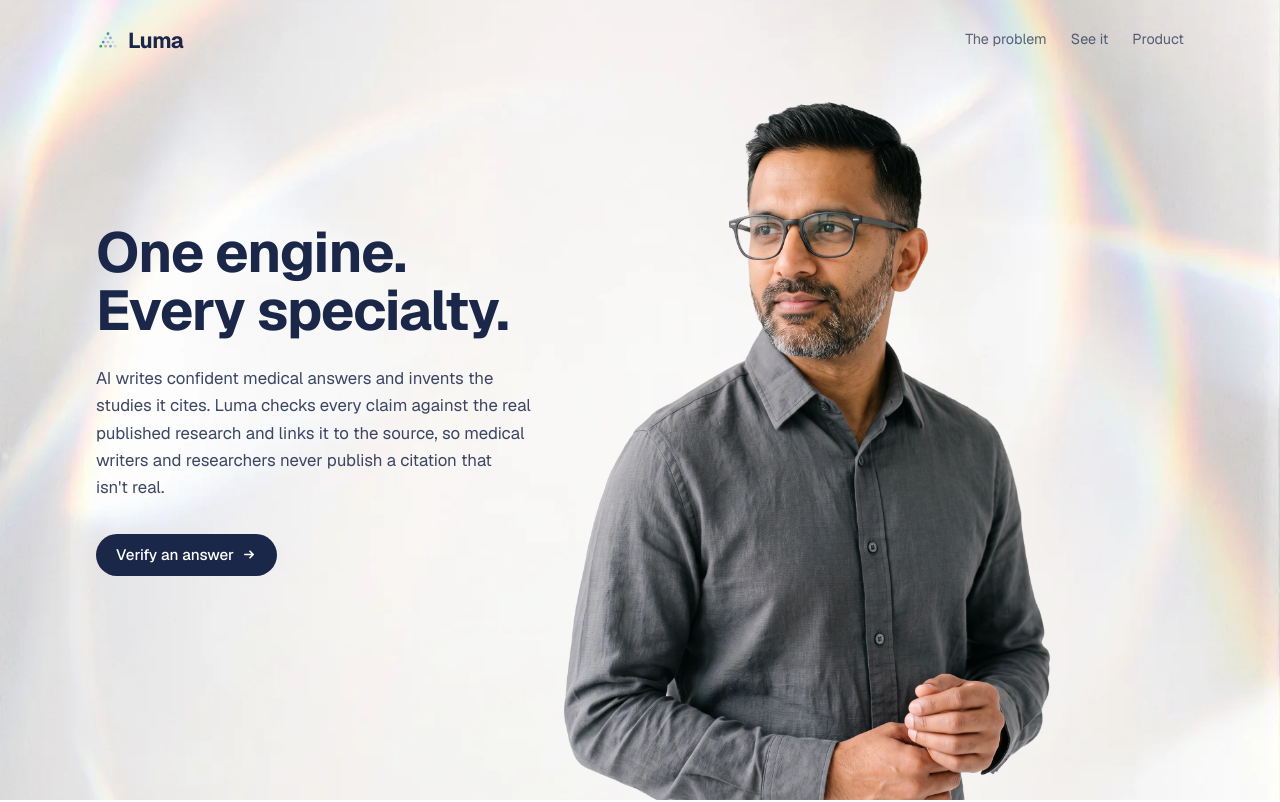
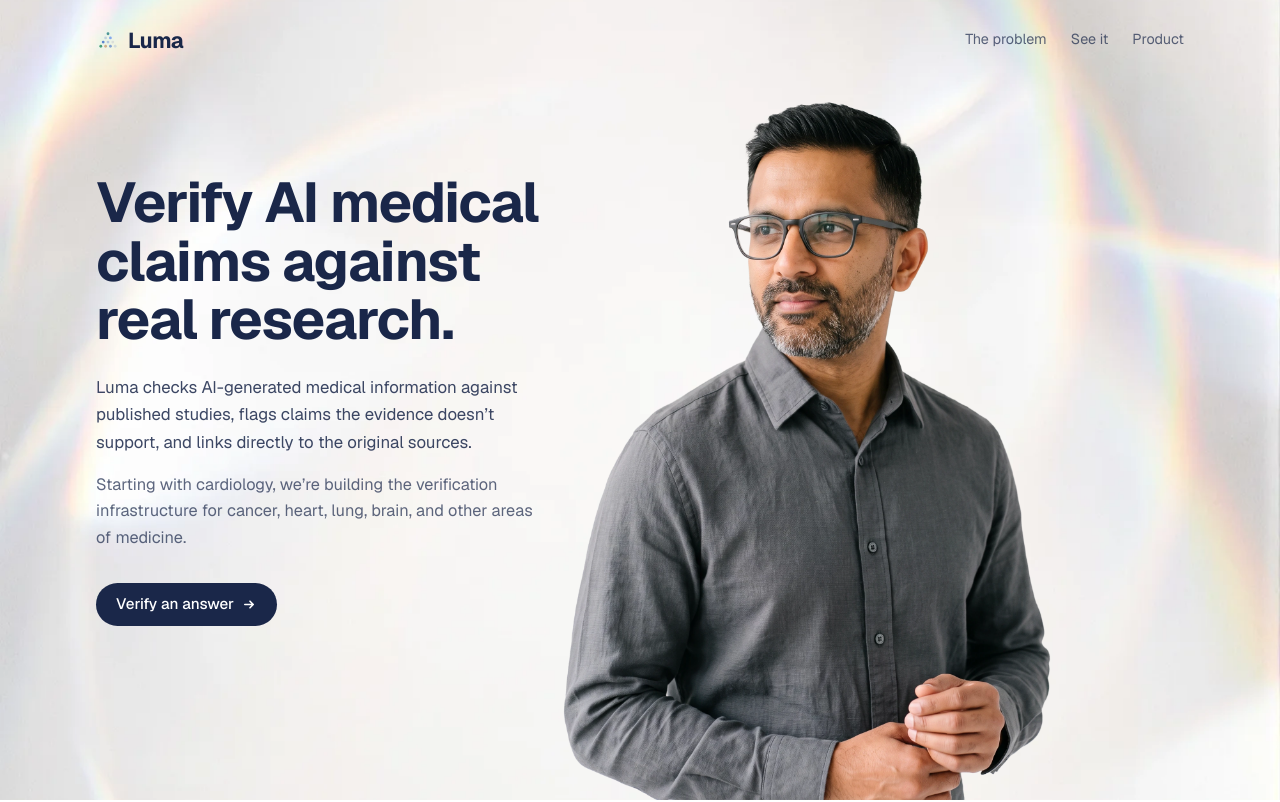
Before and after one commit to helloluma/Luma, a Next.js app in the folder web/: page / in a window 1280 px wide. Shown: the top 802 px of the page. Built offline with nearby package versions, Linux system fonts and the light colour scheme.

Commit message:
New hero heading + subtext (cardiology-first, honest scope)
Co-Authored-By: Claude Opus 4.8 (1M context) <noreply@anthropic.com>
Claude-Session: https://claude.ai/code/session_01PCW3WnuBnsEqNyFSLaCfSF

```diff
--- a/web/app/page.tsx
+++ b/web/app/page.tsx
@@ -167,15 +167,16 @@ export default function Home() {
           style={{ left: hero.left }}
         />
         <div className="relative z-10 mx-auto flex h-full max-w-6xl flex-col justify-center px-8">
-          <h1 className="text-[2.5rem] font-bold leading-[1.05] tracking-[-0.02em] text-ink sm:text-[3.5rem]">
-            One engine.
-            <br />
-            Every specialty.
+          <h1 className="max-w-xl text-balance text-[2.5rem] font-bold leading-[1.05] tracking-[-0.02em] text-ink sm:text-[3.5rem]">
+            Verify AI medical claims against real research.
           </h1>
           <p className="mt-6 max-w-md text-[1.05rem] leading-relaxed text-ink/85 text-pretty">
-            AI writes confident medical answers and invents the studies it cites. Luma checks every
-            claim against the real published research and links it to the source, so medical writers
-            and researchers never publish a citation that isn&apos;t real.
+            Luma checks AI-generated medical information against published studies, flags claims the
+            evidence doesn’t support, and links directly to the original sources.
+          </p>
+          <p className="mt-4 max-w-md text-[1.02rem] leading-relaxed text-ink/70 text-pretty">
+            Starting with cardiology, we’re building the verification infrastructure for cancer,
+            heart, lung, brain, and other areas of medicine.
           </p>
           <div className="mt-8">
             <Link
```
